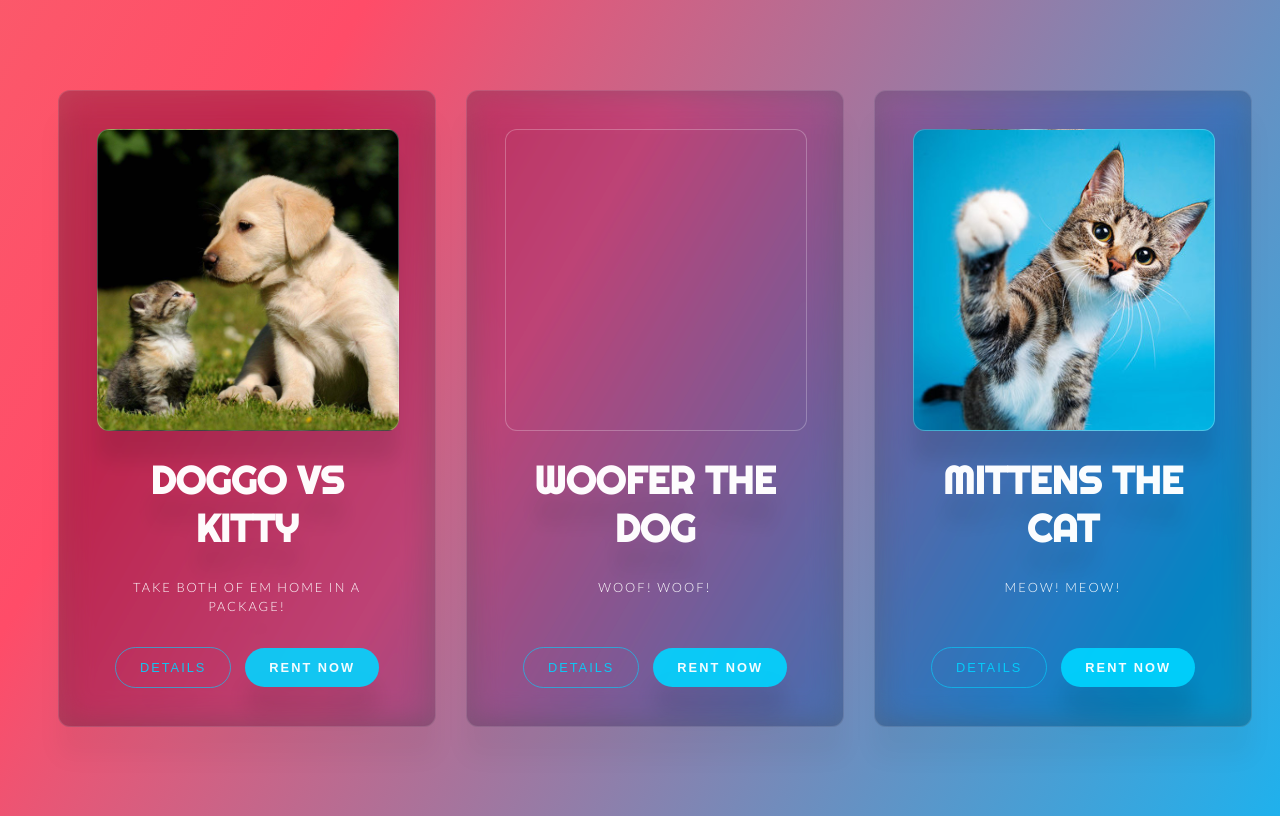
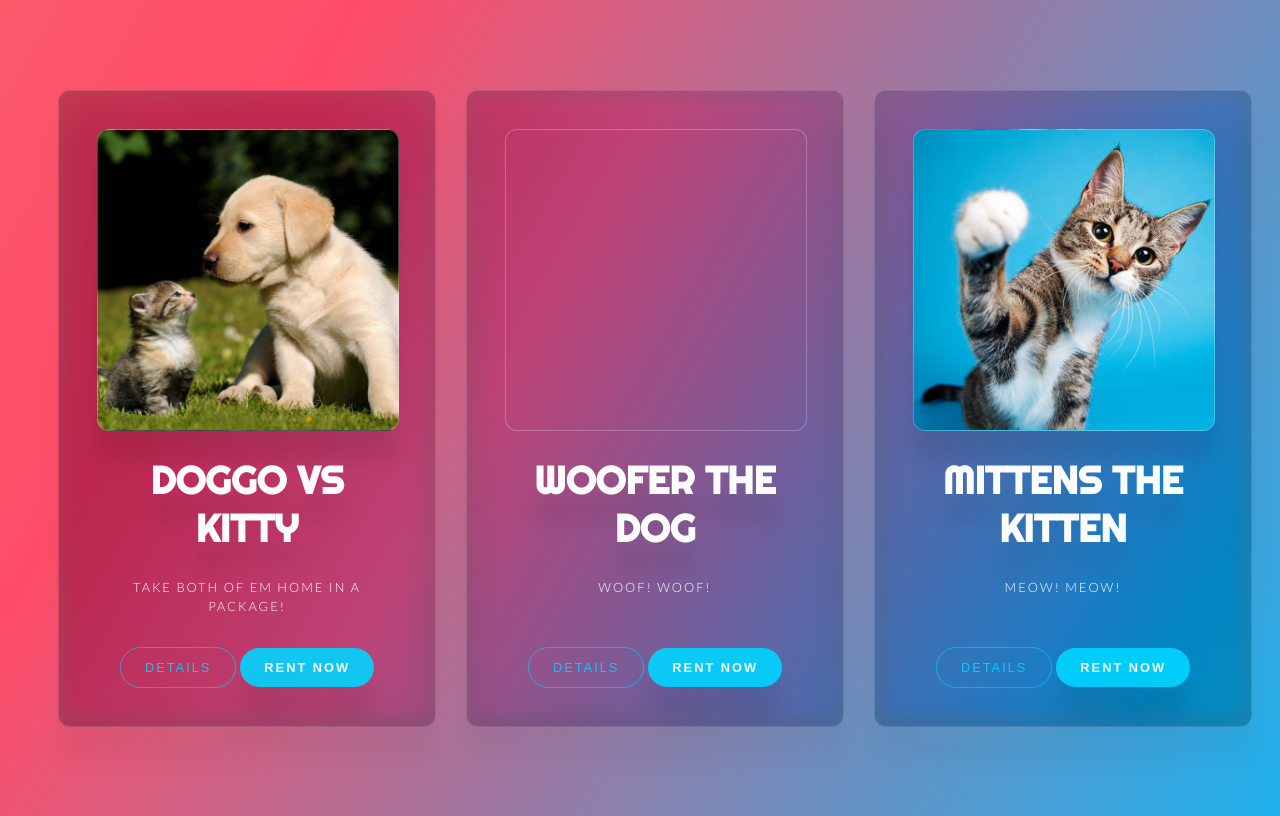
Before and after one commit to AdithyaHosur/Paw-Peace, a plain HTML site: page dog.html in a window 1280 px wide. Drawn offline with Linux system fonts and the light colour scheme.

Commit message:
extra fitting

```diff
--- a/dog.html
+++ b/dog.html
@@ -15,7 +15,7 @@
             <p>Take both of em home in a package!</p>
             </div>
             <div class="button-wrapper">
-                <button class="btn outline">DETAILS</button>
+                <a href="./random.html"><button class="btn outline">DETAILS</button></a>
                 <button class="btn fill">RENT NOW</button>
             </div>
         </div>
@@ -28,7 +28,7 @@
             <p>Woof! Woof!</p>
             </div>
             <div class="button-wrapper">
-                <button class="btn outline">DETAILS</button>
+                <a href="./random.html"><button class="btn outline">DETAILS</button></a>
                 <button class="btn fill">RENT NOW</button>
             </div>
         </div>
@@ -37,11 +37,11 @@
     <div class="container">
         <div class="wrapper">
             <div class="banner-image-3"> </div>
-            <h1> Mittens the Cat</h1>
+            <h1> Mittens the Kitten</h1>
             <p>Meow! Meow!</p>
             </div>
             <div class="button-wrapper">
-                <button class="btn outline">DETAILS</button>
+                <a href="./random.html"><button class="btn outline">DETAILS</button></a>
                 <button class="btn fill">RENT NOW</button>
             </div>
         </div>
```
Also changed, not shown: fish.html (+3 -3 lines), snake.html (+3 -3 lines).
